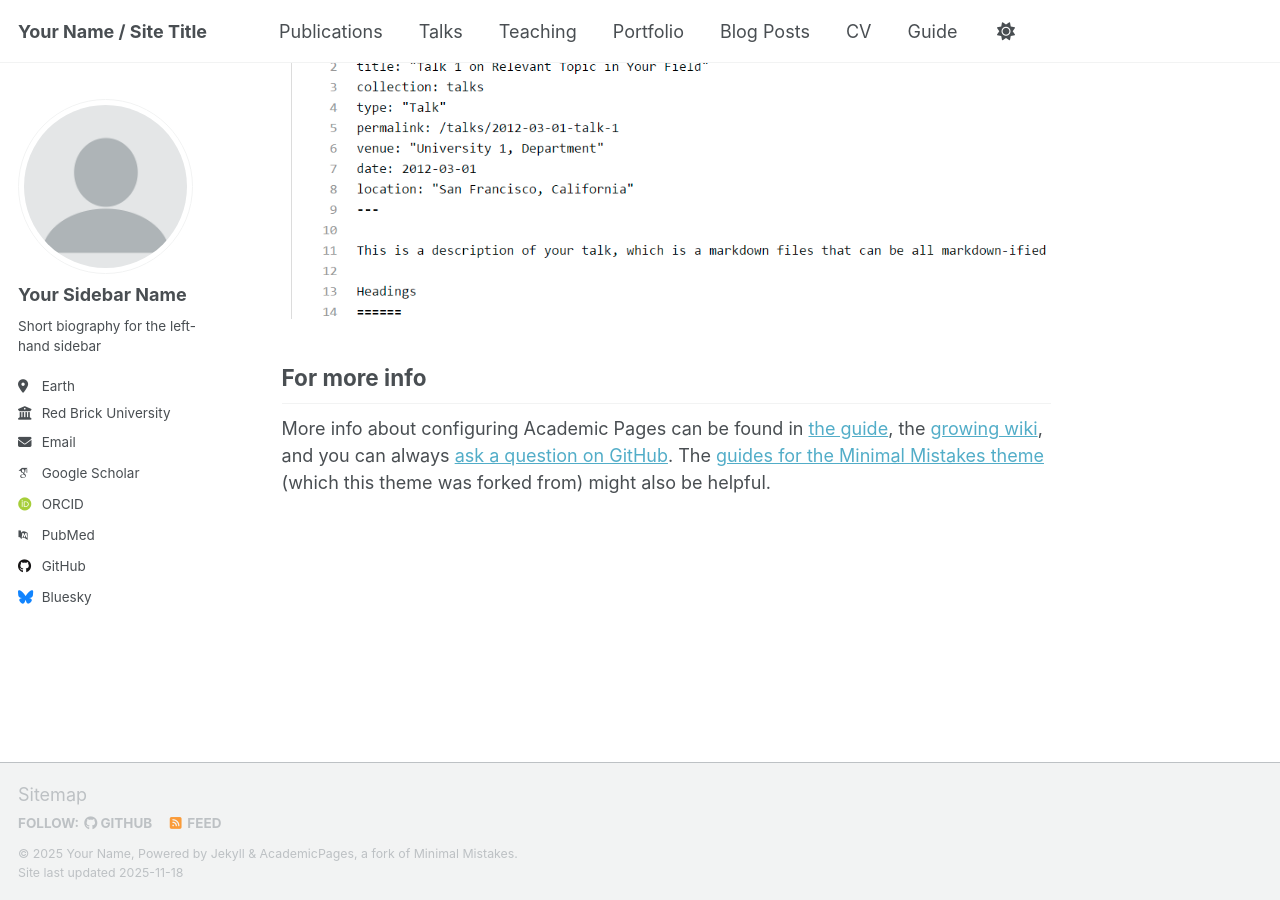
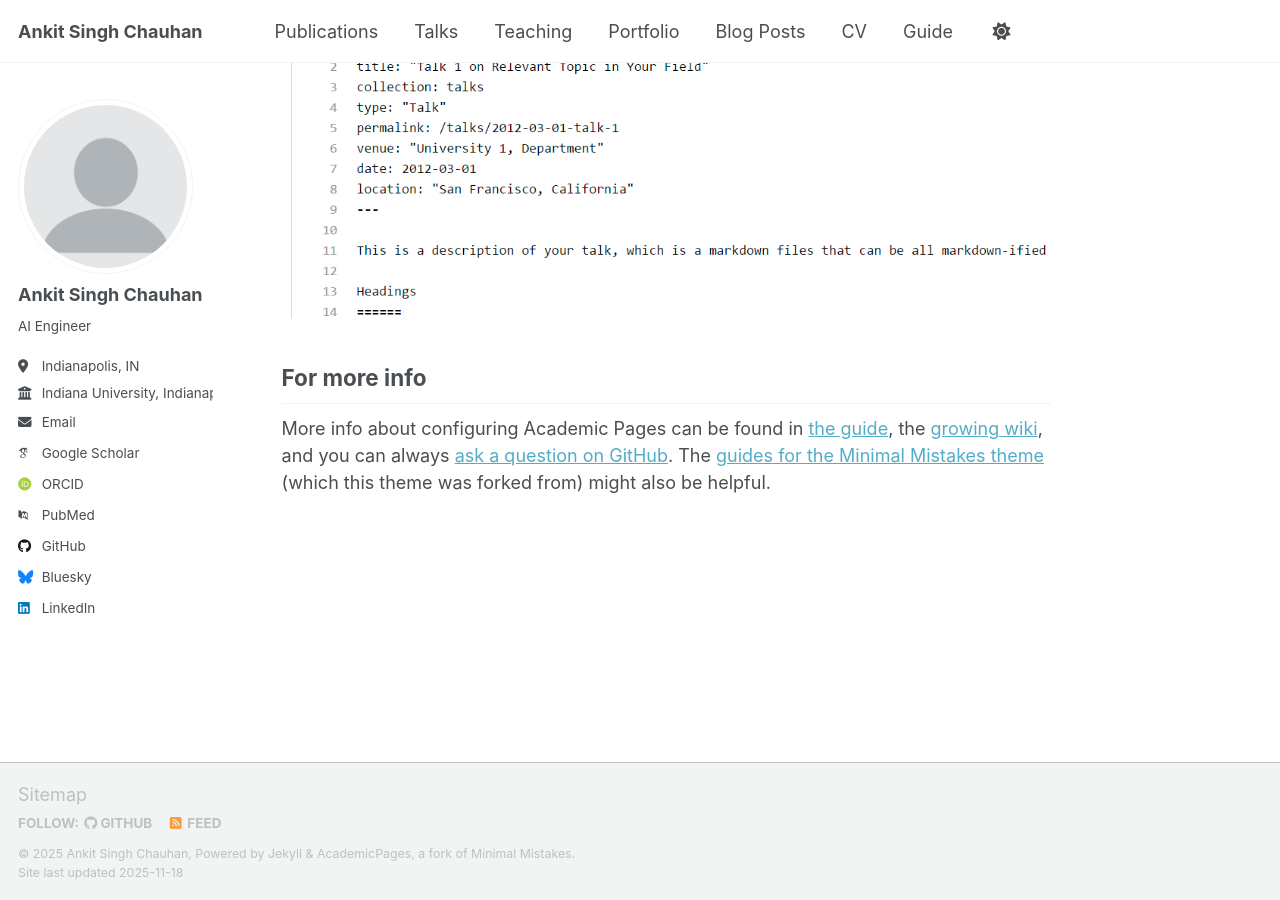
Before and after one commit to anchauha/anchauha.github.io, a Jekyll site: the page built from _pages/about.md, in a window 1280 px wide and 900 px high, scrolled down 2880 px. Built offline with Jekyll 4.4.1, drawn with Linux system fonts in a browser that asks for light colours; some web fonts are replaced; a script that is not in the unit is left out.

Commit message:
Update site configuration with personal details
Updated personal information in the site configuration.

```diff
--- a/_config.yml
+++ b/_config.yml
@@ -9,14 +9,14 @@
 # Basic Site Settings
 locale                   : "en-US"
 site_theme               : "default" # Currently available options are "default", "air"
-title                    : "Your Name / Site Title"
+title                    : "Ankit Singh Chauhan"
 title_separator          : "-"
-name                     : &name "Your Name"
-description              : &description "Your Name's academic portfolio"   # Update this with a general description of your site, this is the default if not overridden by a page
-url                      : https://academicpages.github.io # The base hostname & protocol for your site e.g. "https://[your GitHub username].github.io",
+name                     : &name "Ankit Singh Chauhan"
+description              : &description "AI Engineer at at Indiana University, Indianapolis"   # Update this with a general description of your site, this is the default if not overridden by a page
+url                      : "https://anchauha.github.io" # The base hostname & protocol for your site e.g. "https://[your GitHub username].github.io",
                                                            # or if you already have some other page hosted on Github then use "https://[your GitHub username].github.io/[Your Repo Name]"
 baseurl                  : "" # the subpath of your site, e.g. "/blog"
-repository               : "academicpages/academicpages.github.io"
+repository               : "anchauha/anchauha.github.io"
 
 # Site Author - The following control what appear as part of the author content on the side bar.
 #               If a field is blank the icon and link will not appear, otherwise it will be shown.
@@ -24,11 +24,11 @@ repository               : "academicpages/academicpages.github.io"
 author:
   # Biographic information
   avatar           : "profile.png"
-  name             : "Your Sidebar Name"
+  name             : "Ankit Singh Chauhan"
   pronouns         : # example: "she/her"
-  bio              : "Short biography for the left-hand sidebar"
-  location         : "Earth"
-  employer         : "Red Brick University"
+  bio              : "AI Engineer"
+  location         : "Indianapolis, IN"
+  employer         : "Indiana University, Indianapolis"
   uri              : # URL
   email            : "none@example.org"
 
@@ -48,7 +48,7 @@ author:
   bitbucket        : # Username - Update with your username on the site
   codepen          : # Username
   dribbble         : # Username
-  github           : "academicpages"
+  github           : "anchauha"
   kaggle           : # Username
   stackoverflow    : # User number or user number and name (i.e., use "1" or "1/jeff-atwood")
 
@@ -63,7 +63,7 @@ author:
   keybase          : # Username
   instagram        : # Username
   lastfm           : # Username
-  linkedin         : # Username
+  linkedin         : "chauhan-aankit"
   mastodon         : # URL
   medium           : # URL
   pinterest        : # Username
@@ -299,7 +299,7 @@ sass:
 permalink: /:categories/:title/
 # paginate: 5 # amount of posts to show
 # paginate_path: /page:num/
-timezone: Etc/UTC # https://en.wikipedia.org/wiki/List_of_tz_database_time_zones
+timezone: America/Indiana/Indianapolis # https://en.wikipedia.org/wiki/List_of_tz_database_time_zones
 
 
 # Plugins
```
